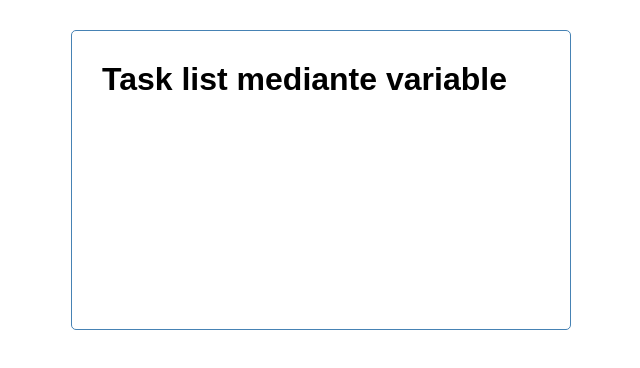
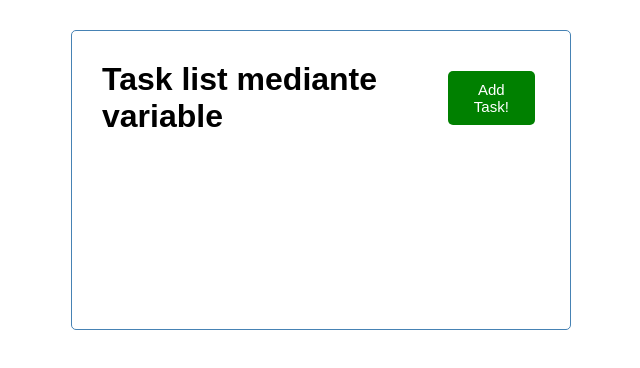
Before and after one commit to monacog/task-list, an Angular app: page / in a window 1280 px wide. Shown: the top 368 px of the page, without its empty margins (319-959 px from the left). Built offline with nearby package versions, Linux system fonts and the light colour scheme.

Commit message:
creacion del componenete 'boton_task'

```diff
--- a/src/app/app.module.ts
+++ b/src/app/app.module.ts
@@ -3,11 +3,13 @@ import { BrowserModule } from '@angular/platform-browser';
 
 import { AppComponent } from './app.component';
 import { HeaderComponent } from './components/header/header.component';
+import { ButtonComponent } from './components/button/button.component';
 
 @NgModule({
   declarations: [
     AppComponent,
-    HeaderComponent
+    HeaderComponent,
+    ButtonComponent
   ],
   imports: [
     BrowserModule
--- /dev/null
+++ b/src/app/components/button/button.component.html
@@ -0,0 +1,6 @@
+<button
+    class="btn"
+    [ngStyle]="{'background-color':color}"
+    (click)="onClick()"
+
+    > {{text}}</button>
--- /dev/null
+++ b/src/app/components/button/button.component.ts
@@ -0,0 +1,23 @@
+import { Component, OnInit, Input, Output, EventEmitter } from '@angular/core';
+
+
+@Component({
+  selector: 'app-button',
+  templateUrl: './button.component.html',
+  styleUrls: ['./button.component.css']
+})
+export class ButtonComponent implements OnInit {
+
+  constructor() { }
+  @Input() text:String="";
+  @Input() color:String="";
+  @Output() btnClick= new EventEmitter;
+
+  onClick=()=>{
+    this.btnClick.emit();
+  }
+
+  ngOnInit(): void {
+  }
+
+}
--- a/src/app/components/header/header.component.html
+++ b/src/app/components/header/header.component.html
@@ -1,3 +1,8 @@
 <header>
-<h1>{{title + " mediante variable "}}</h1>
+  <h1>{{ title + " mediante variable " }}</h1>
+  <app-button
+    color="green"
+    text="Add Task!"
+    (btnClick)="toggleAddTask()"
+    ></app-button>
 </header>
--- a/src/app/components/header/header.component.ts
+++ b/src/app/components/header/header.component.ts
@@ -11,6 +11,12 @@ export class HeaderComponent implements OnInit {
 
   title : String = " Task list"
 
+  count:number=0;
+  toggleAddTask = ()=>{
+    console.log("Impreso desde el componenete HEADER y NO desde el componenete BUTTON " + this.count++);
+
+  }
+
   ngOnInit(): void {
   }
 
```
Also changed, not shown: src/app/components/button/button.component.css (added).
